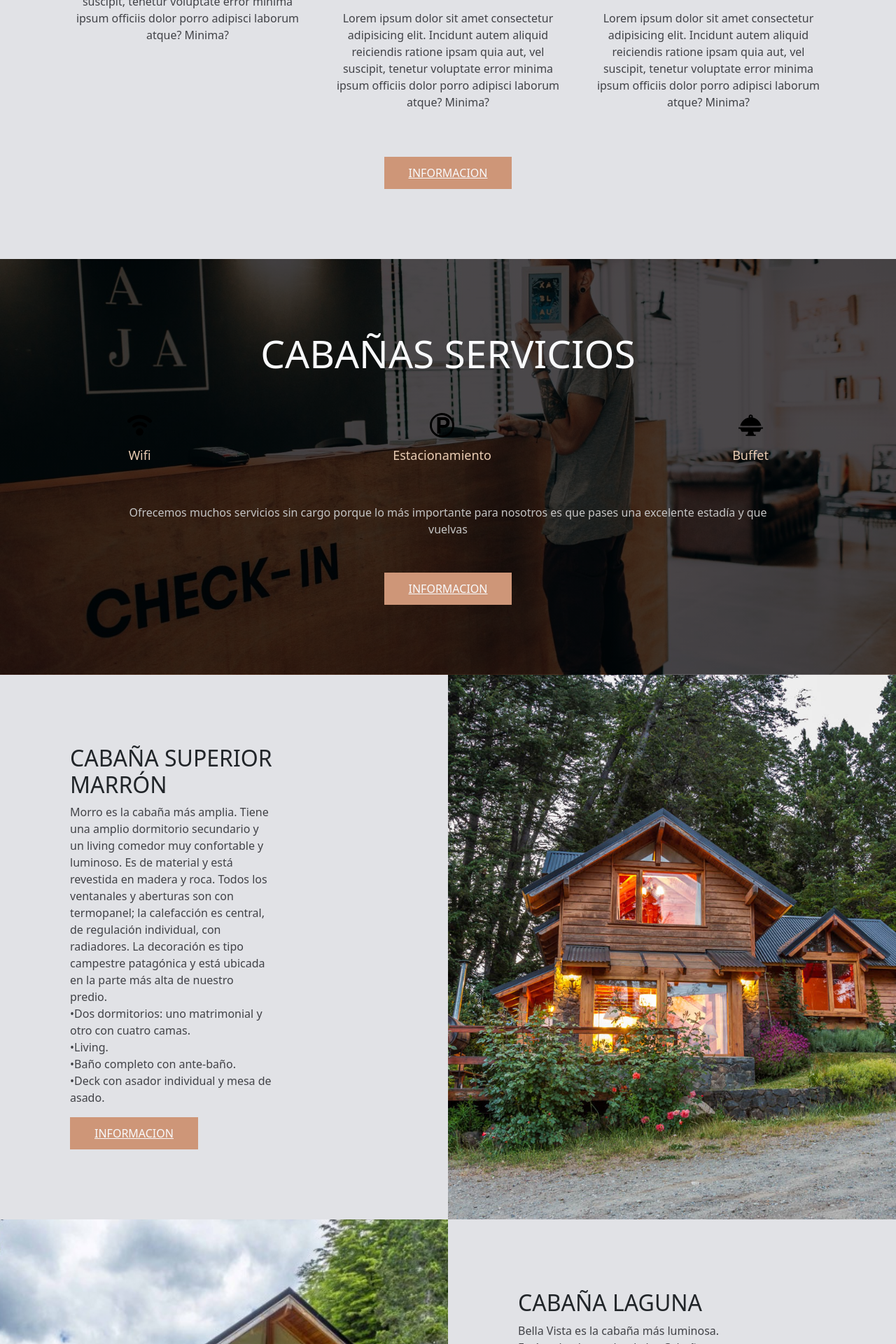
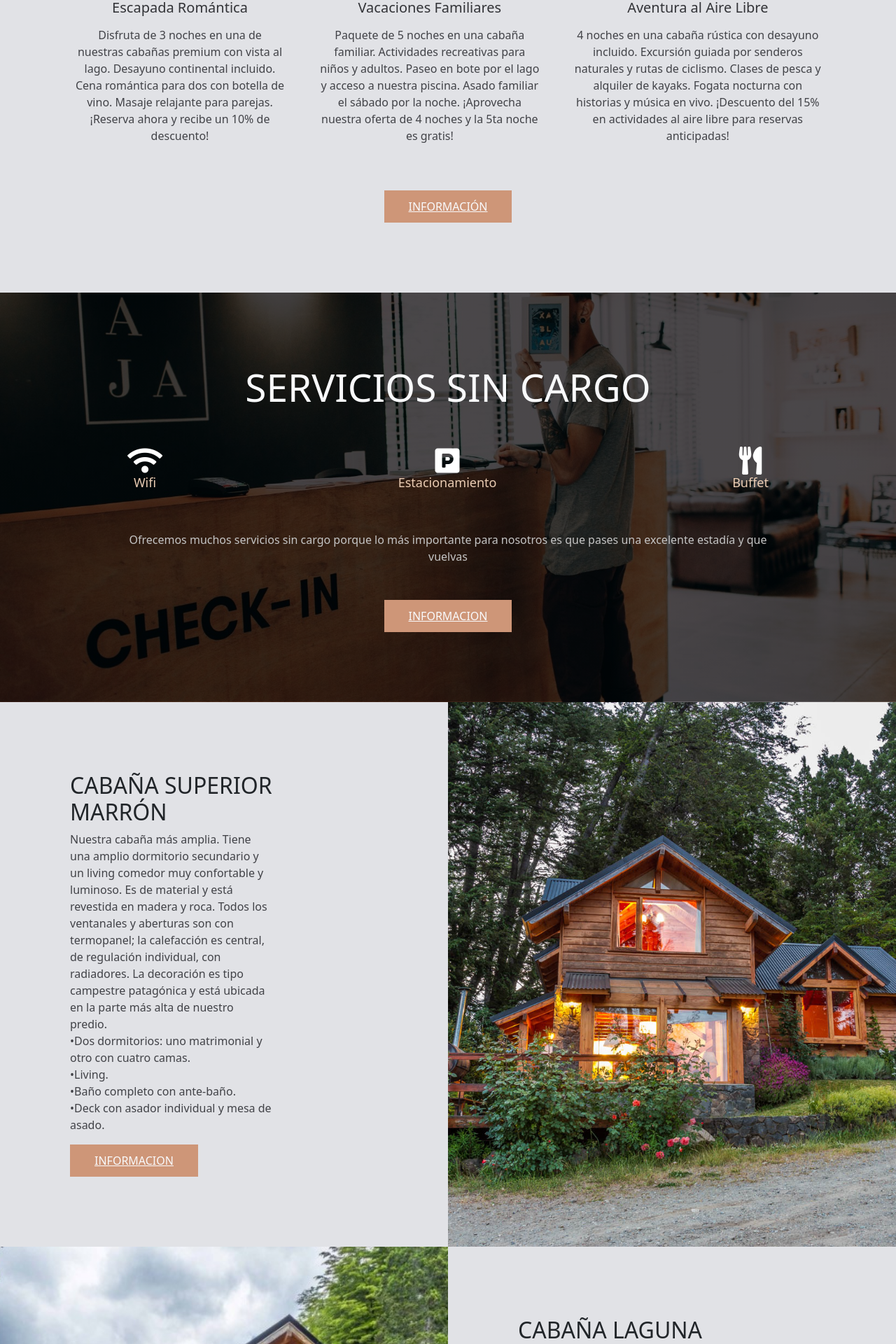
Before and after one commit to tompivel/tp-ids, a Python web app: template frontend/templates/index1.html in a window 1280 px wide. Shown: the part 1108-3028 px from the top of the page at 70% size. Run offline with Jinja, Linux system fonts and the light colour scheme; the template is opened without the code that fills it, so the values that code supplies are empty.

Commit message:
Minor style fixes a index1

```diff
--- a/frontend/static/css/style1.css
+++ b/frontend/static/css/style1.css
@@ -1,7 +1,7 @@
 @import url('https://fonts.googleapis.com/css2?family=Poppins:wght@400;500;600;700;800&display=swap');
 
 
-*{
+* {
     margin: 0;
     padding: 0;
     box-sizing: border-box;
@@ -19,9 +19,8 @@ body {
 }
 
 .header {
-    background: linear-gradient(
-        rgba(0, 0, 0, 0.7),
-        rgba(0, 0, 0, 0.7)),
+    background: linear-gradient(rgba(0, 0, 0, 0.7),
+            rgba(0, 0, 0, 0.7)),
         url(/static/images/cab.jpg) center bottom no-repeat;
     background-size: cover;
     display: flex;
@@ -29,39 +28,40 @@ body {
     align-items: center;
 }
 
-#personas{
+#personas {
     -moz-appeareance: textfiel;
     width: 80%;
-    margin:0;
+    margin: 0;
 }
+
 #personas::-webkit-outer-spin-button,
 #personas::-webkit-inner-spin-button {
     -webkit-appearance: none;
     margin: 0;
 }
 
-header form .capacidad div{
-    background-color:white;
-    padding:0;
+header form .capacidad div {
+    background-color: white;
+    padding: 0;
     border-radius: 0.375rem;
 }
 
-header form .capacidad div span{
+header form .capacidad div span {
     margin: 0 10px 0 0;
     font-size: 1.4rem
 }
 
-header form .capacidad div input{
+header form .capacidad div input {
     border-color: transparent;
 }
 
 
-header form label{
+header form label {
     color: white;
     font-weight: bold;
 }
 
-header .button-reservar{
+header .button-reservar {
     position: relative;
     margin: 30px 0 0 0;
     width: 30%;
@@ -76,45 +76,54 @@ header .button-reservar{
     transition: all 1.3s ease;
     font-weight: bold;
 }
-header .button-reservar:hover{
-    background-color: rgba(163,121,66,1.0);
+
+header .button-reservar:hover {
+    background-color: rgba(163, 121, 66, 1.0);
     border-radius: 0;
     transform: scale(1.1);
 }
-header .button-reservar::before,header .button-reservar::after{
-    content:'';
-    position:absolute;
-    top:0px;
-    right:0;
-    margin:auto;
-    height:2px;
-    width:0;
-    background:#4c2e06;
-    transition:400ms ease all;
+
+header .button-reservar::before,
+header .button-reservar::after {
+    content: '';
+    position: absolute;
+    top: 0px;
+    right: 0;
+    margin: auto;
+    height: 2px;
+    width: 0;
+    background: #4c2e06;
+    transition: 400ms ease all;
 }
-header .button-reservar::after{
-    right:inherit;
-    top:inherit;
-    left:0;
-    bottom:0;
+
+header .button-reservar::after {
+    right: inherit;
+    top: inherit;
+    left: 0;
+    bottom: 0;
 }
-header .button-reservar:hover::before,header .button-reservar:hover::after{
-    width:100%;
-    transition:800ms ease all;
+
+header .button-reservar:hover::before,
+header .button-reservar:hover::after {
+    width: 100%;
+    transition: 800ms ease all;
 }
-header .button-reservar:active{
+
+header .button-reservar:active {
     background: linear-gradient(135deg,
-				rgba(163,121,66,0.6) 0%,
-				rgba(100,127,108, 0.6) 40%,
-				rgba(163,121,66,0.6));
+            rgba(163, 121, 66, 0.6) 0%,
+            rgba(100, 127, 108, 0.6) 40%,
+            rgba(163, 121, 66, 0.6));
 }
-header .button-reservar:active::before,header .button-reservar:active::after{
-    transition:300ms ease all;
-    background:rgba(76,46,6,0.3);
+
+header .button-reservar:active::before,
+header .button-reservar:active::after {
+    transition: 300ms ease all;
+    background: rgba(76, 46, 6, 0.3);
 }
 
 
-#titulo_reservas{
+#titulo_reservas {
     min-height: 30vh;
 }
 
@@ -147,6 +156,7 @@ header .button-reservar:active::before,header .button-reservar:active::after{
     text-transform: uppercase;
 
 }
+
 .btn-1:hover {
     background-color: #ebad8d;
 }
@@ -206,9 +216,8 @@ header .button-reservar:active::before,header .button-reservar:active::after{
 }
 
 .services {
-    background-image: linear-gradient(
-        rgba(0, 0, 0, 0.7),
-        rgba(0, 0, 0, 0.7)),
+    background-image: linear-gradient(rgba(0, 0, 0, 0.7),
+            rgba(0, 0, 0, 0.7)),
         url(/static/images/Servicio.jpg);
     background-position: center center;
     background-repeat: no-repeat;
@@ -234,7 +243,7 @@ header .button-reservar:active::before,header .button-reservar:active::after{
 
 .services-content p {
     font-size: 16px;
-    color:  #C5C5C5;
+    color: #C5C5C5;
     margin-bottom: 50px;
     padding: 0 100px;
 
@@ -289,6 +298,14 @@ header .button-reservar:active::before,header .button-reservar:active::after{
     width: 50%;
 }
 
+.general-4 {
+    background-image: url("https://static.wixstatic.com/media/3ffa1d_35ac4f6b1fa245858e61e527bbc011b0~mv2.jpg/v1/fill/w_1199,h_800,al_c/3ffa1d_35ac4f6b1fa245858e61e527bbc011b0~mv2.jpg");
+    background-position: center center;
+    background-repeat: no-repeat;
+    background-size: cover;
+    width: 50%;
+}
+
 h2 {
     font-size: 55px;
     line-height: 70px;
@@ -310,6 +327,7 @@ p {
     text-align: center;
 
 }
+
 .opinion-content {
     display: flex;
     justify-content: space-between;
@@ -340,6 +358,7 @@ p {
     margin-bottom: 15px;
 
 }
+
 .link a {
     font-size: 16px;
     color: #C5C5C5;
@@ -348,13 +367,15 @@ p {
 
 
 }
-select.form-select{
+
+select.form-select {
     display: flex;
     width: 200px;
     margin-left: auto;
     margin-right: auto;
 }
-#titulo_selec{
+
+#titulo_selec {
     margin-left: auto;
     margin-right: auto;
     display: flex;
@@ -362,18 +383,21 @@ select.form-select{
     color: red;
     font-size: large
 }
-section.cabaña#reservar{
+
+section.cabaña#reservar {
     height: 300px;
     padding-top: 15px;
 }
-#calendario{
+
+#calendario {
     display: flex;
     width: 200px;
     text-align: center;
     margin-left: auto;
     margin-right: auto;
 }
-#titulo-campo{
+
+#titulo-campo {
     display: flex;
     margin-left: auto;
     margin-right: auto;
@@ -381,3 +405,10 @@ section.cabaña#reservar{
     align-items: center;
     justify-content: space-between;
 }
+
+.cabaña-1 img {
+    width: 300px;
+    height: 200px;
+    object-fit: cover;
+    padding-bottom: 10px;
+}
--- a/frontend/templates/index1.html
+++ b/frontend/templates/index1.html
@@ -1,23 +1,31 @@
 <!DOCTYPE html>
 <html lang="en">
+
 <head>
     <meta charset="UTF-8">
     <meta name="viewport" content="width=device-width, initial-scale=1.0">
     <title>Document</title>
     <link rel="stylesheet" href="{{url_for('static',filename='/css/style1.css')}}">
-    <link href="https://cdn.jsdelivr.net/npm/bootstrap@5.3.3/dist/css/bootstrap.min.css" rel="stylesheet" integrity="sha384-QWTKZyjpPEjISv5WaRU9OFeRpok6YctnYmDr5pNlyT2bRjXh0JMhjY6hW+ALEwIH" crossorigin="anonymous">
+    <link href="https://cdn.jsdelivr.net/npm/bootstrap@5.3.3/dist/css/bootstrap.min.css" rel="stylesheet"
+        integrity="sha384-QWTKZyjpPEjISv5WaRU9OFeRpok6YctnYmDr5pNlyT2bRjXh0JMhjY6hW+ALEwIH" crossorigin="anonymous">
     <link rel="stylesheet" href="https://cdn.jsdelivr.net/npm/bootstrap-icons@1.11.3/font/bootstrap-icons.min.css">
+    <link rel="stylesheet" href="https://cdnjs.cloudflare.com/ajax/libs/font-awesome/5.15.3/css/all.min.css">
+</head>
 
-</head>
 <body>
     <header class="header pt-5">
-        <div class="header-content container"> <h1>Refugio de los Andes</h1> <p> Te invitamos a Cabañas Fiuba donde podrás descansar, desconectarte de la rutina y disfrutar de nuestras bellisimas vistas. <br>
-                Contamos con cabañas de categoría, cálidas y luminosas, con excelentes equipamientos y muebles rústicos artesanales, con capacidad para 2 a 6 personas. <br>
-                Verano, Otoño, Invierno y Primavera. Con los cambios del año, sin importar el clima y las condiciones, venite a disfrutar de tus vacaciones. Con familia o amigos.
+        <div class="header-content container">
+            <h1>Refugio de los Andes</h1>
+            <p> Te invitamos a Cabañas Fiuba donde podrás descansar, desconectarte de la rutina y disfrutar de nuestras
+                bellisimas vistas. <br>
+                Contamos con cabañas de categoría, cálidas y luminosas, con excelentes equipamientos y muebles rústicos
+                artesanales, con capacidad para 2 a 6 personas. <br>
+                Verano, Otoño, Invierno y Primavera. Con los cambios del año, sin importar el clima y las condiciones,
+                venite a disfrutar de tus vacaciones. Con familia o amigos.
 
             </p>
         </div>
-	<div class ="container">
+        <div class="container">
             <div class="container mt-3 mb-5 d-flex flex-column align-items-center justify-content-center">
                 <form method="POST" action="{{ url_for('filtered_cabins') }}">
                     <div class="row mb-3">
@@ -32,12 +40,13 @@
                         <div class="col-md-4 capacidad">
                             <label for="personas" class="form-label">Número de Personas</label>
                             <div class="container d-flex justify-content-between align-items-center">
-				    <input type="number" class="form-control" id="personas" name="personas" placeholder="0" min="1" required>
-				    <span ><i class="bi bi-person"></i></span>
+                                <input type="number" class="form-control" id="personas" name="personas" placeholder="0"
+                                    min="1" required>
+                                <span><i class="bi bi-person"></i></span>
                             </div>
                         </div>
                         <div class="w-100 d-flex justify-content-center align-items-center button">
-				<button type="submit" class="button-reservar" >Reservar</button>
+                            <button type="submit" class="button-reservar">Reservar</button>
                         </div>
                     </div>
                 </form>
@@ -51,65 +60,76 @@
         <div class="cabaña-content container">
             <h2> Promociones</h2>
             <p class="txt-p">
-                Lorem ipsum dolor sit amet consectetur adipisicing elit. Impedit quisquam quod
-                molestiae quidem eos ex neque blanditiis temporibus harum nemo sint, consectetur
-                maxime pariatur possimus laudantium dolor tempore, aliquid dolore.
+                Descubre un paraíso de tranquilidad y confort en medio de la naturaleza. Nuestro complejo de cabañas
+                está diseñado para
+                ofrecerte una experiencia inolvidable, rodeado de paisajes espectaculares y con todas las comodidades
+                que necesitas para
+                relajarte y disfrutar.
             </p>
             <div class="cabaña-group">
                 <div class="cabaña-1">
-                    <img src="/static/images/cabaña.jpg" alt="">
-                    <h3>Cafe lorem</h3>
+                    <img src="https://www.shutterstock.com/image-photo/mature-retired-couple-stop-rest-600nw-2138266793.jpg"
+                        alt="">
+                    <h3>Escapada Romántica</h3>
                     <p>
-                        Lorem ipsum dolor sit amet consectetur adipisicing elit. Incidunt autem
-                        aliquid reiciendis ratione ipsam quia aut, vel suscipit, tenetur voluptate
-                         error minima ipsum officiis dolor porro adipisci laborum atque? Minima?
+                        Disfruta de 3 noches en una de nuestras cabañas premium con vista al lago.
+                        Desayuno continental incluido.
+                        Cena romántica para dos con botella de vino.
+                        Masaje relajante para parejas.
+                        ¡Reserva ahora y recibe un 10% de descuento!
                     </p>
                 </div>
                 <div class="cabaña-1">
-                    <img src="/static/images/c2.png" alt="">
-                    <h3>Cafe lorem</h3>
+                    <img src="https://alps-resorts.com/files/urlaubsthemen/familie/bergresort-hauser-kaibling-familienurlaub.jpg"
+                        alt="">
+                    <h3>Vacaciones Familiares</h3>
                     <p>
-                        Lorem ipsum dolor sit amet consectetur adipisicing elit. Incidunt autem
-                        aliquid reiciendis ratione ipsam quia aut, vel suscipit, tenetur voluptate
-                         error minima ipsum officiis dolor porro adipisci laborum atque? Minima?
+                        Paquete de 5 noches en una cabaña familiar.
+                        Actividades recreativas para niños y adultos.
+                        Paseo en bote por el lago y acceso a nuestra piscina.
+                        Asado familiar el sábado por la noche.
+                        ¡Aprovecha nuestra oferta de 4 noches y la 5ta noche es gratis!
                     </p>
                 </div>
                 <div class="cabaña-1">
-                    <img src="/static/images/c3.png" alt="">
-                    <h3>Cafe lorem</h3>
+                    <img src="https://www.rei.com/dam/vagnini_101317_4227_hero_lg.jpg" alt="">
+                    <h3>Aventura al Aire Libre</h3>
                     <p>
-                        Lorem ipsum dolor sit amet consectetur adipisicing elit. Incidunt autem
-                        aliquid reiciendis ratione ipsam quia aut, vel suscipit, tenetur voluptate
-                         error minima ipsum officiis dolor porro adipisci laborum atque? Minima?
+                        4 noches en una cabaña rústica con desayuno incluido.
+                        Excursión guiada por senderos naturales y rutas de ciclismo.
+                        Clases de pesca y alquiler de kayaks.
+                        Fogata nocturna con historias y música en vivo.
+                        ¡Descuento del 15% en actividades al aire libre para reservas anticipadas!
                     </p>
                 </div>
             </div>
-            <a href="#" class="btn-1">Informacion</a>
+            <a href="#" class="btn-1">Información</a>
         </div>
     </section>
 
     <main class="services">
         <div class="services-content container">
-            <h2>Cabañas Servicios</h2>
+            <h2>Servicios sin cargo</h2>
 
             <div class="services-group">
 
                 <div class="services-1">
-                    <img src="/static/images/wifi2.svg" alt="">
+                    <i class="fas fa-wifi" style="color:white; font-size: 40px;"></i>
                     <h3>Wifi</h3>
                 </div>
                 <div class="services-1">
-                    <img src="/static/images/estacionamiento.svg" alt="">
+                    <i class="fas fa-parking" style="color:white; font-size: 40px;"></i>
                     <h3>Estacionamiento</h3>
                 </div>
                 <div class="services-1">
-                    <img src="/static/images/buffet.svg" alt="">
+                    <i class="fas fa-utensils" style="color:white; font-size: 40px;"></i>
                     <h3>Buffet</h3>
                 </div>
 
             </div>
             <p>
-                Ofrecemos muchos servicios sin cargo porque lo más importante para nosotros es que pases una excelente estadía y que vuelvas
+                Ofrecemos muchos servicios sin cargo porque lo más importante para nosotros es que pases una excelente
+                estadía y que vuelvas
             </p>
             <a href="#" class="btn-1">Informacion</a>
         </div>
@@ -120,7 +140,9 @@
         <div class="general-1">
             <h2>Cabaña Superior Marrón</h2>
             <p>
-                Morro es la cabaña más amplia. Tiene una amplio dormitorio secundario y un living comedor muy confortable y luminoso. Es de material y está revestida en madera y roca. Todos los ventanales y aberturas son con termopanel; la calefacción es central, de regulación individual, con radiadores.
+                Nuestra cabaña más amplia. Tiene una amplio dormitorio secundario y un living comedor muy
+                confortable y luminoso. Es de material y está revestida en madera y roca. Todos los ventanales y
+                aberturas son con termopanel; la calefacción es central, de regulación individual, con radiadores.
                 La decoración es tipo campestre patagónica y está ubicada en la parte más alta de nuestro predio. <br>
                 •Dos dormitorios: uno matrimonial y otro con cuatro camas. <br>
                 •Living. <br>
@@ -140,8 +162,10 @@
         <div class="general-1">
             <h2>Cabaña Laguna</h2>
             <p>
-                Bella Vista es la cabaña más luminosa. Está en la planta alta de las Cabañas del Parque disfrutando de mucha luz y lindas vistas al Cerro Goye.
-                Es de material y está revestida en madera y roca. Todos los ventanales y aberturas son con termopanel; la calefacción es central, de regulación individual, con radiadores. <br>
+                Bella Vista es la cabaña más luminosa. Está en la planta alta de las Cabañas del Parque disfrutando de
+                mucha luz y lindas vistas al Cerro Goye.
+                Es de material y está revestida en madera y roca. Todos los ventanales y aberturas son con termopanel;
+                la calefacción es central, de regulación individual, con radiadores. <br>
                 •Un dormitorio matrimonial y dos plazas en el living. <br>
                 •Cocina comedor. <br>
                 •Baño completo. <br>
@@ -149,47 +173,49 @@
             </p>
             <a href="#" class="btn-1">Informacion</a>
         </div>
-
     </section>
 
     <section class="general">
+        <div class="general-1">
+            <h2>Cabaña Aurora Verde</h2>
+            <p>
+                Esta cabaña de dos pisos, con su diseño rústico y elegante, te ofrece una experiencia de inmersión total
+                en la naturaleza sin renunciar a las comodidades modernas.<br>
 
-        <div class="general-1">
-            <h2>Cabaña Laguna</h2>
-            <p>
-                Lorem ipsum dolor sit amet consectetur adipisicing elit. Repellendus beatae quod odio labore,
-                 iusto, illo qui non facilis pariatur officiis saepe. Ipsum quae dolores harum dolorum officia
-                 cumque asperiores recusandae.
+                •Espacios Amplios y Luminosos: La cabaña cuenta con grandes ventanas que permiten la entrada de luz
+                natural y ofrecen <br>
+                vistas espectaculares del entorno forestal.
+                •Comodidades Modernas: Equipada con muebles cómodos, cocina totalmente funcional y Wi-Fi gratuito para
+                mantenerte conectado.<br>
+                •Ubicación Privilegiada: Rodeada de frondosos árboles, la Cabaña Aurora Verde te brinda la privacidad y
+                tranquilidad que buscas para escapar del bullicio de la ciudad.
             </p>
             <a href="#" class="btn-1">Informacion</a>
         </div>
-        <div class="general-2"></div>
-
+        <div class="general-4"></div>
     </section>
 
     <section class="opinion container">
-
         <h2>Opiniones de nuestros clientes</h2>
-
         <div class="opinion-content">
             <div class="opinion-1">
                 <img src="/static/images/Susana.jpg" alt="">
                 <h3>Susana Scarpazza</h3>
                 <p>
-                    Un lugar único, rodeado de un hermoso bosque, las cabañas muy completas, no falta nada, entorno súper natural,  cerca de supermercados y colectivos.
+                    Un lugar único, rodeado de un hermoso bosque, las cabañas muy completas, no falta nada, entorno
+                    súper natural, cerca de supermercados y colectivos.
                     Sus dueños son súper atentos y siempre predispuestos ante cualquier necesidad, un lugar único.
 
                 </p>
-
             </div>
 
             <div class="opinion-1">
                 <img src="/static/images/Mati.jpg" alt="">
                 <h3>Matias Parusini</h3>
                 <p>
-                    Excelente atención. Las cabañas amplias, limpias, con todo lo necesario para pasar unas vacaciones hermosas. Muy completa la vajilla y los utensilios para cocinar.
+                    Excelente atención. Las cabañas amplias, limpias, con todo lo necesario para pasar unas vacaciones
+                    hermosas. Muy completa la vajilla y los utensilios para cocinar.
                 </p>
-
             </div>
 
             <div class="opinion-1">
@@ -198,15 +224,16 @@
                 <p>
                     Muy lindas cabañas super equipadas con todo lo que uno necesita!
                     Ideal si buscas un lugar lejos del lío del centro con más contacto con la naturaleza...
-                    La atención es super personalizada y cualquier inquietud o lo que necesites siempre estan para atenderte! Sin duda volveriamos!.
+                    La atención es super personalizada y cualquier inquietud o lo que necesites siempre estan para
+                    atenderte! Sin duda volveriamos!.
                 </p>
             </div>
         </div>
-
-
-
     </section>
 
-<script src="https://cdn.jsdelivr.net/npm/bootstrap@5.3.3/dist/js/bootstrap.bundle.min.js" integrity="sha384-YvpcrYf0tY3lHB60NNkmXc5s9fDVZLESaAA55NDzOxhy9GkcIdslK1eN7N6jIeHz" crossorigin="anonymous"></script>
+    <script src="https://cdn.jsdelivr.net/npm/bootstrap@5.3.3/dist/js/bootstrap.bundle.min.js"
+        integrity="sha384-YvpcrYf0tY3lHB60NNkmXc5s9fDVZLESaAA55NDzOxhy9GkcIdslK1eN7N6jIeHz"
+        crossorigin="anonymous"></script>
 </body>
+
 </html>
```
Lines whose indentation alone changed are shown as unchanged.
